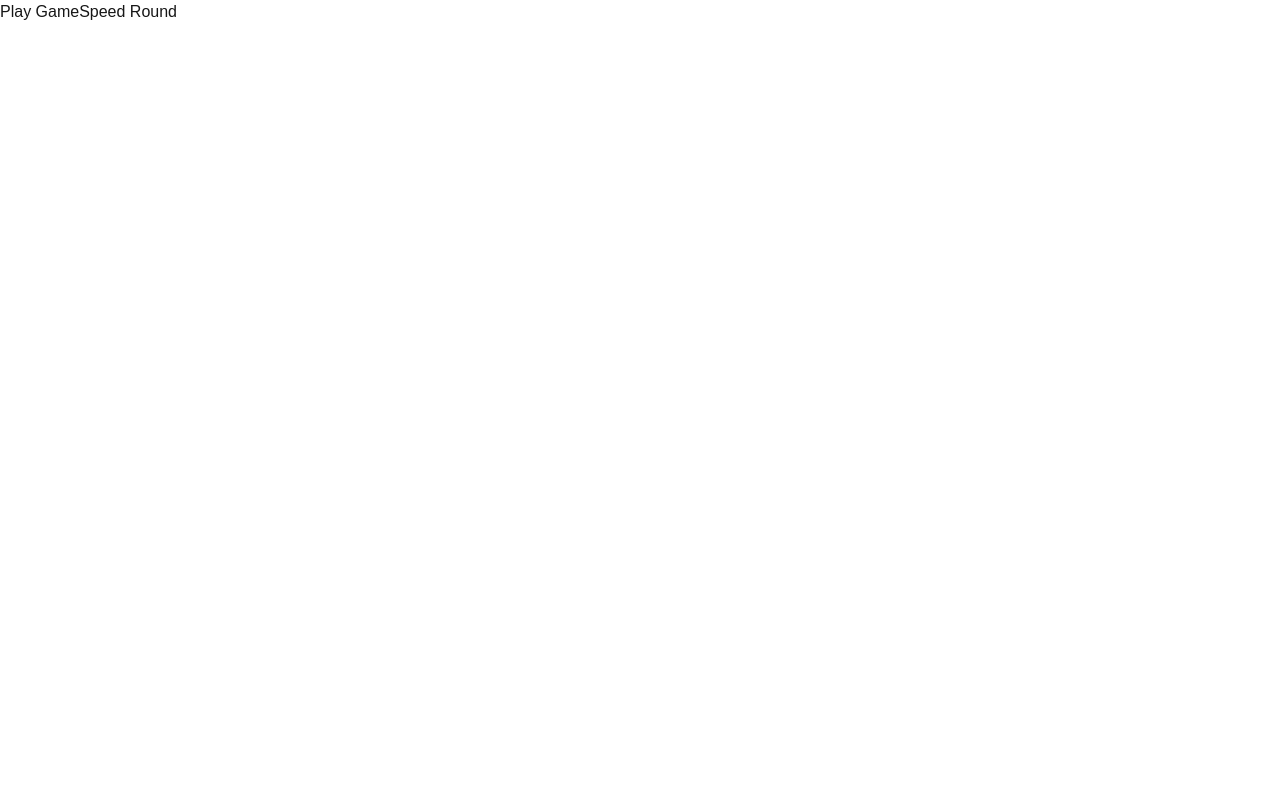
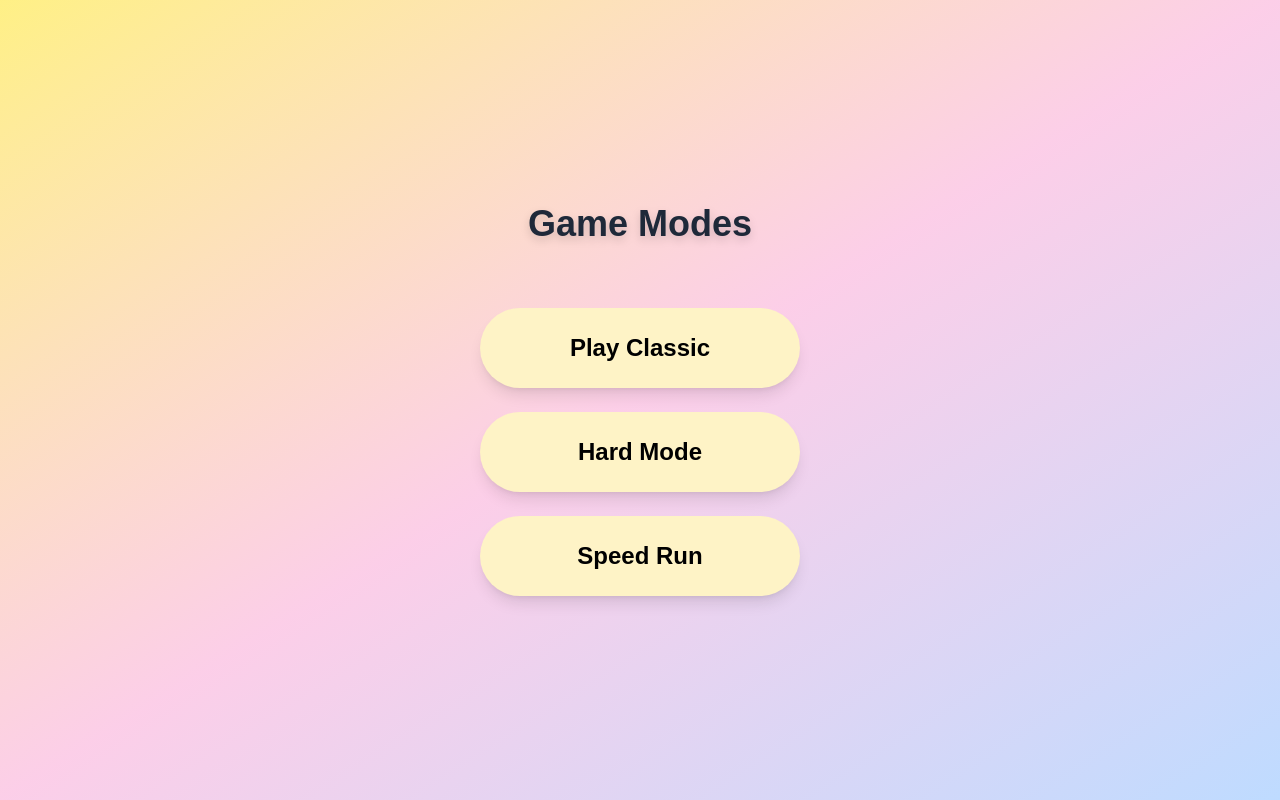
Before and after one commit to SantinoGiordano/WoordleFrontend, a Next.js app: page / in a window 1280 px wide. Built offline with nearby package versions, Linux system fonts and the light colour scheme.

Commit message:
main home page game modes

```diff
--- a/app/(root)/page.tsx
+++ b/app/(root)/page.tsx
@@ -1,10 +1,21 @@
 export default function Home() {
   return (
     <>
-      <div>
-        <button>Play Game</button>
-        <button>Speed Round</button>
-        <button></button>
+      <div className="flex flex-col items-center justify-center min-h-screen bg-gradient-to-br from-yellow-200 via-pink-200 to-blue-200 gap-8">
+        <h1 className="text-4xl font-extrabold text-gray-800 mb-8 drop-shadow-lg">
+          Game Modes
+        </h1>
+        <div className="flex flex-col gap-6 w-full max-w-xs">
+          <button className="bg-amber-100  text-black text-2xl font-bold py-6 rounded-full shadow-lg hover:scale-105 transition-transform duration-200">
+            Play Classic
+          </button>
+          <button className="bg-amber-100  text-black text-2xl font-bold py-6 rounded-full shadow-lg hover:scale-105 transition-transform duration-200">
+            Hard Mode
+          </button>
+          <button className="bg-amber-100 text-black text-2xl font-bold py-6 rounded-full shadow-lg hover:scale-105 transition-transform duration-200">
+            Speed Run
+          </button>
+        </div>
       </div>
     </>
   );
```
